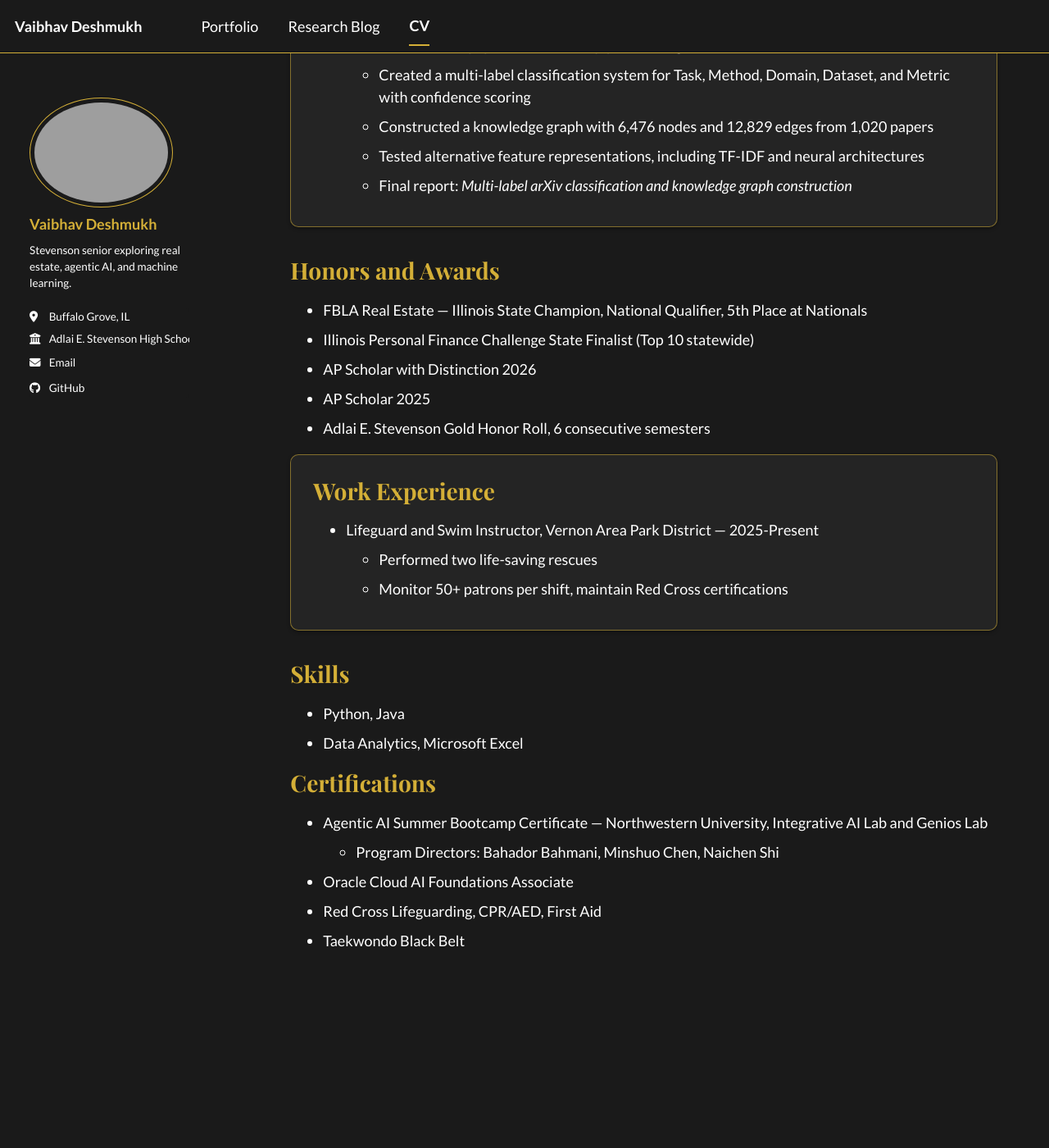
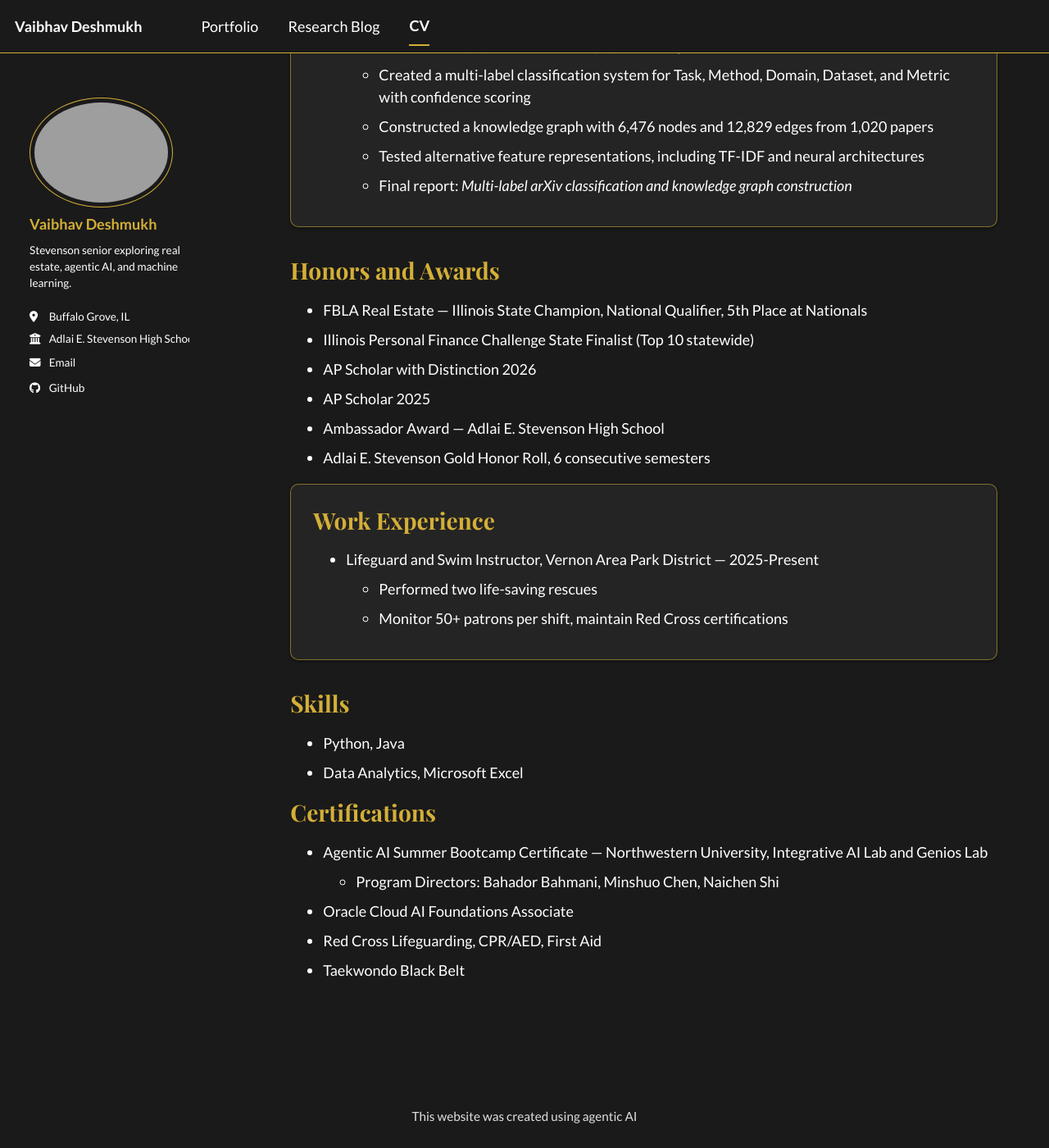
Before and after one commit to VaibhavDeshmukh1/VaibhavDeshmukh1.github.io, a Jekyll site: the page built from _pages/cv.md, in a window 1280 px wide and 1400 px high, scrolled down 449 px. Shown: the whole window at 82% size. Built offline with Jekyll 4.4.1, drawn with Linux system fonts in a browser that asks for light colours; a script bundle is joined from its source files by our own code; library files that are not in the unit come from our copies; before the commit the page ends 1709 px from its top, so only the background shows below that.

Commit message:
Add Ambassador Award and AI creation credit

```diff
--- a/_layouts/cv-layout.html
+++ b/_layouts/cv-layout.html
@@ -26,6 +26,8 @@ layout: compress
       </div>
     </div>
 
+    <p class="site-ai-credit">This website was created using agentic AI</p>
+
     {% include scripts.html %}
 
   </body>
--- a/_layouts/default.html
+++ b/_layouts/default.html
@@ -18,6 +18,8 @@ layout: compress
 
     {{ content }}
 
+    <p class="site-ai-credit">This website was created using agentic AI</p>
+
     {% include scripts.html %}
 
   </body>
--- a/_pages/cv.md
+++ b/_pages/cv.md
@@ -34,6 +34,7 @@ Honors and Awards
 * Illinois Personal Finance Challenge State Finalist (Top 10 statewide)
 * AP Scholar with Distinction 2026
 * AP Scholar 2025
+* Ambassador Award — Adlai E. Stevenson High School
 * Adlai E. Stevenson Gold Honor Roll, 6 consecutive semesters
 
 <section class="content-card experience-card" markdown="1">
--- a/_sass/layout/_custom.scss
+++ b/_sass/layout/_custom.scss
@@ -218,6 +218,15 @@ select {
   border-color: var(--global-bg-color) transparent;
 }
 
+.site-ai-credit {
+  clear: both;
+  margin: 3rem auto 1.5rem;
+  padding: 0 1.5rem;
+  color: var(--global-text-color-light);
+  font-size: 0.85rem;
+  text-align: center;
+}
+
 .masthead__menu-item.selected a,
 .masthead__menu-item.selected a:hover {
   border-bottom-color: var(--global-accent-color);
```
